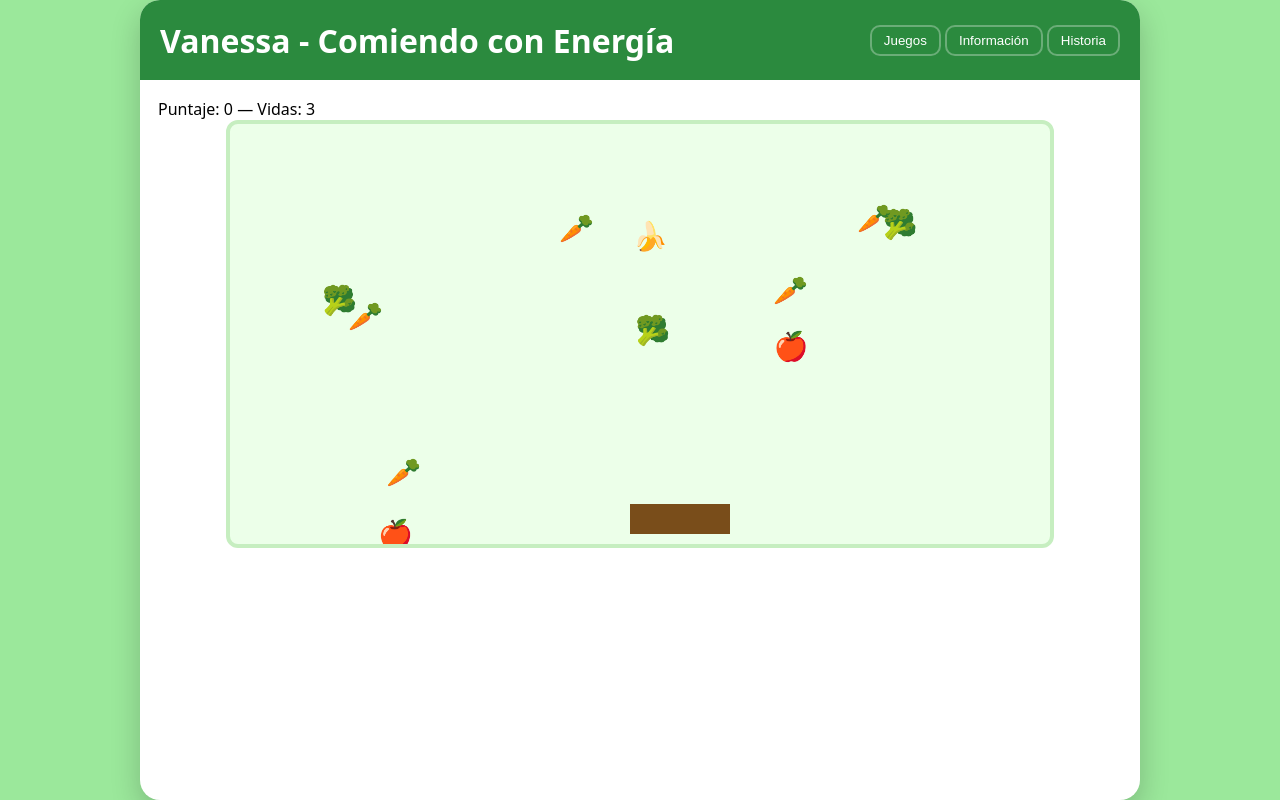
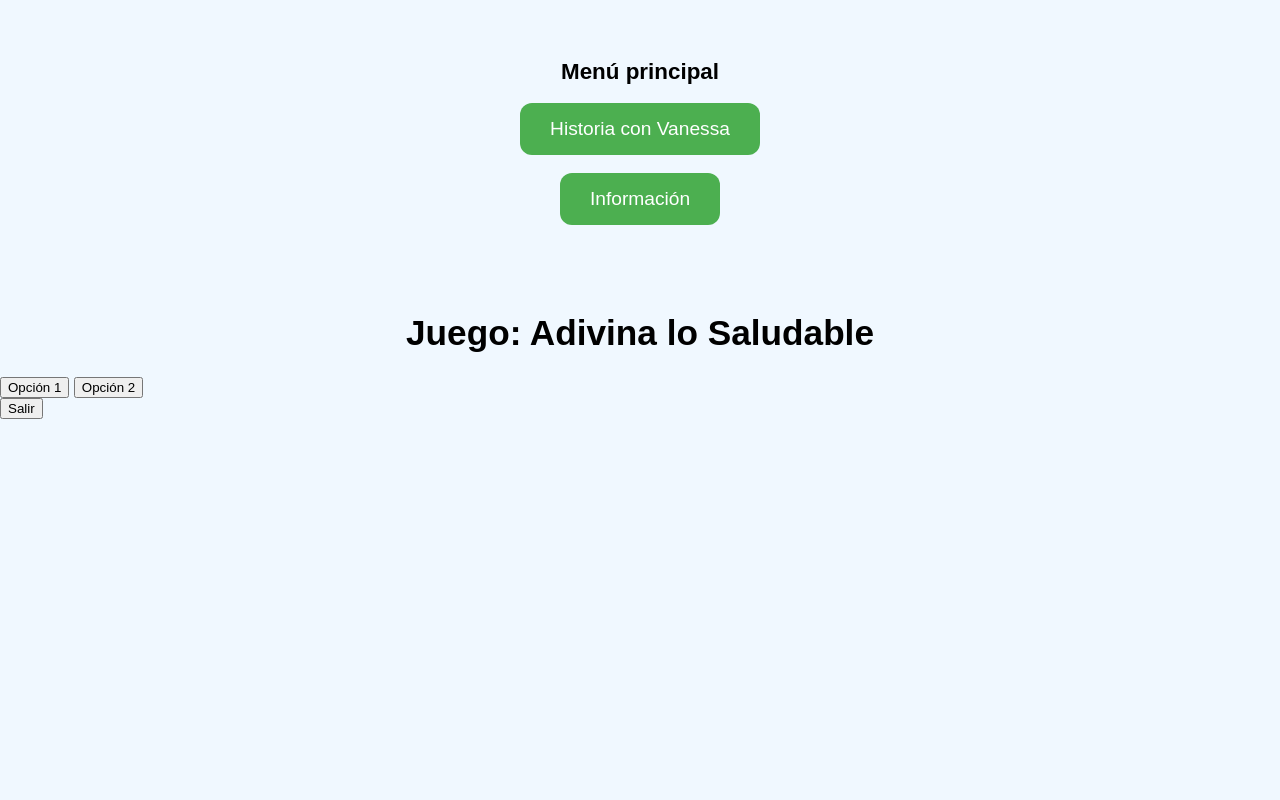
Before and after one commit to robertoKarloMoralesRamon/vanessa-novela-interactiva, a plain HTML site: page index.html in a window 1280 px wide. Both pictures are taken after a click on the button "Iniciar". Drawn offline with Linux system fonts and the light colour scheme.

Commit message:
Update index.html

```diff
--- a/index.html
+++ b/index.html
@@ -1,245 +1,214 @@
-<!-- index.html COMPLETAMENTE REPARADO Y FUNCIONAL -->
-<!doctype html>
+<!DOCTYPE html>
 <html lang="es">
 <head>
-  <meta charset="utf-8" />
-  <meta name="viewport" content="width=device-width,initial-scale=1" />
-  <title>Vanessa - Novela Interactiva</title>
-  <style>
-    :root{
-      --green:#9be89b;
-      --orange:#ff8c2b;
-      --card-bg: rgba(255,255,255,0.9);
-      --accent:#2b8a3e;
-      --ui-radius:14px;
-      font-family: 'Cooper Black','Arial Black',Impact,sans-serif;
-    }
-    *{box-sizing:border-box;margin:0;padding:0}
-    body{background:var(--green);height:100vh;display:flex;align-items:center;justify-content:center;font-family:system-ui}
+<meta charset="UTF-8">
+<title>Alimentación Saludable - Mentes Brillantes</title>
+<meta name="viewport" content="width=device-width, initial-scale=1.0">
+<style>
+ body { font-family: Arial, sans-serif; background: #f0f8ff; margin:0; padding:0; }
+ h1 { font-size: 2.2rem; text-align:center; margin-top:30px; }
+ h2 { font-size: 1.4rem; }
+ #inicio { text-align:center; padding:40px; }
+ .btn { padding:15px 30px; background:#4caf50; color:#fff; border:none; border-radius:12px; font-size:1.2rem; cursor:pointer; }
+ #menu { display:none; text-align:center; padding:40px; }
+ #dialogoSection { display:none; padding:20px; text-align:center; }
+ #dialogoImg { width:280px; }
+ #globo { max-width:80%; margin:20px auto; padding:20px; background:white; border-radius:20px; font-size:1.3rem; line-height:1.4; }
+ #info { display:none; padding:25px; font-size:1.2rem; }
+</style>
+</head>
+<body>
 
-    /* Pantalla Inicio */
-    #startScreen{width:100%;height:100vh;display:flex;flex-direction:column;align-items:center;justify-content:center}
-    #startButton{background:var(--orange);color:white;padding:24px 40px;font-size:32px;border:none;border-radius:20px;cursor:pointer;box-shadow:0 8px 18px rgba(0,0,0,0.25)}
+<!-- PANTALLA INICIO -->
+<section id="inicio">
+  <h1>Alimentación saludable<br>Mentes Brillantes</h1>
+  <h3>Aplicación interactiva</h3>
+  <button class="btn" onclick="mostrarMenu()">Iniciar</button>
+</section>
 
-    /* App */
-    #appShell{display:none;width:100%;max-width:1000px;height:100vh;background:white;border-radius:20px;overflow:hidden;box-shadow:0 12px 30px rgba(0,0,0,0.2)}
-    header{background:var(--accent);color:white;height:80px;display:flex;align-items:center;justify-content:space-between;padding:0 20px}
-    nav button{background:transparent;border:2px solid rgba(255,255,255,0.3);color:white;padding:6px 12px;border-radius:10px;cursor:pointer}
+<!-- MENU PRINCIPAL -->
+<section id="menu">
+  <h2>Menú principal</h2>
+  <button class="btn" onclick="iniciarDialogos()">Historia con Vanessa</button><br><br>
+  <button class="btn" onclick="mostrarInfo()">Información</button><br><br>
+</section>
 
-    main{padding:18px;height:calc(100vh - 80px);overflow:auto}
-    .screen{display:none}
-    .active{display:block}
+<!-- DIALOGOS -->
+<section id="dialogoSection">
+  <img id="dialogoImg" src="feliz.png">
+  <div id="globo"></div>
+  <button class="btn" onclick="siguienteDialogo()">Siguiente</button>
+  <br><br>
+  <button class="btn" onclick="volverMenu()">Volver al menú</button>
+</section>
 
-    /* Juego */
-    #game-canvas{background:#ecffe9;border-radius:12px;border:4px solid #c6eec0;margin:auto;display:block}
+<!-- INFORMACIÓN -->
+<section id="info"></section>
 
-    /* Info */
-    .info-card{background:var(--card-bg);padding:18px;border-radius:12px;box-shadow:0 6px 18px rgba(0,0,0,0.06)}
+<script>
+// ---------------------
+//     DIALOGOS
+// ---------------------
 
-    /* Historia */
-    .story-wrap{display:flex;flex-direction:column;align-items:center;gap:12px}
-    .char-img{width:260px;height:260px;object-fit:contain;border-radius:18px;border:6px solid #fff;background:transparent}
-    .balloon{max-width:760px;background:white;border-radius:18px;padding:16px;font-size:18px;box-shadow:0 8px 18px rgba(0,0,0,0.1)}
-    .controls{display:flex;gap:8px}
-    .btn{padding:10px 14px;border-radius:10px;border:none;background:var(--accent);color:white;cursor:pointer}
-  </style>
-</head>
+const dialogosVanessa = [
+ { emocion:"feliz", texto:"¡Hola, hola, hola a todos! ¡Qué alegría ver tantas caritas por aquí! Yo soy Vanessa, su amiga aventurera del mundo de la comida saludable."},
+ { emocion:"determinada", texto:"Y hoy… ¡les voy a contar algo súper importante que puede cambiar su vida para siempre! ¿Quieren saberlo? ¡Eso quería escuchar!"},
+ { emocion:"neutra", texto:"A ver… muchos creen que comer saludable es solo verduras. ¡Pues no! Es mucho más que eso."},
+ { emocion:"determinada", texto:"Es como darle a tu cuerpo el mejor combustible para ser la mejor versión de ti mismo."},
+ { emocion:"feliz", texto:"Imaginen que su cuerpo es un carro de carreras: poderoso, brillante y veloz."},
+ { emocion:"triste", texto:"¿Qué pasaría si le ponemos gasolina chafa? El carro falla, se apaga o no avanza."},
+ { emocion:"feliz", texto:"Pero con gasolina buena… ¡fiuuum! ¡Corre increíble! Igual ustedes cuando comen bien."},
+ { emocion:"feliz", texto:"Tienen energía, piensan mejor, corren más y son más felices."},
+ { emocion:"feliz", texto:"Ahora les presentaré a los héroes de la alimentación saludable"},
+ { emocion:"determinada", texto:"Frutas: vitaminas. Verduras: fuerza. Agua: poder mágico."},
+ { emocion:"determinada", texto:"Cereales: energía. Proteínas: músculos fuertes."},
+ { emocion:"feliz", texto:"Cuando comes todo eso, tu cuerpo dice: ‘¡Gracias! Hoy me siento increíble’."},
+ { emocion:"enojada", texto:"Pero cuidado: la comida chatarra no ayuda mucho."},
+ { emocion:"neutra", texto:"No digo que nunca la comas, pero no diario."},
+ { emocion:"feliz", texto:"Yo también he comido papitas… o diez. Ups."},
+ { emocion:"triste", texto:"Pero si la comemos diario, el cuerpo se siente lento y triste."},
+ { emocion:"determinada", texto:"Aquí van consejos poderosos:"},
+ { emocion:"feliz", texto:"Toma más agua que refresco."},
+ { emocion:"feliz", texto:"Lleva una fruta en tu mochila."},
+ { emocion:"feliz", texto:"Come colores: rojo, verde, naranja, amarillo."},
+ { emocion:"determinada", texto:"Muévete: corre, baila, camina… ¡lo que quieras!"},
+ { emocion:"neutra", texto:"Duerme rico y suficiente."},
+ { emocion:"feliz", texto:"Tu cuerpo es único, especial y maravilloso."},
+ { emocion:"neutra", texto:"Cada comida saludable es un acto de amor propio."},
+ { emocion:"determinada", texto:"Pueden ser fuertes, inteligentes y creativos."},
+ { emocion:"feliz", texto:"Yo creo en ustedes."},
+ { emocion:"feliz", texto:"Gracias por escucharme. ¡Coman rico y vivan con energía!"}
+];
 
-<body>
-  <!-- Pantalla Inicio -->
-  <div id="startScreen">
-    <button id="startButton">Iniciar</button>
-  </div>
+let indice = 0;
+const imgElement = document.getElementById("dialogoImg");
+const globo = document.getElementById("globo");
 
-  <!-- App -->
-  <div id="appShell">
-    <header>
-      <h1>Vanessa - Comiendo con Energía</h1>
-      <nav>
-        <button data-screen="game">Juegos</button>
-        <button data-screen="info">Información</button>
-        <button data-screen="story">Historia</button>
-      </nav>
-    </header>
+function mostrarMenu(){
+ document.getElementById("inicio").style.display = "none";
+ document.getElementById("menu").style.display = "block";
+}
 
-    <main>
-      <!-- Juego -->
-      <section id="game" class="screen">
-        <div class="score-board">
-          Puntaje: <span id="score">0</span> — Vidas: <span id="lives">3</span>
-        </div>
-        <canvas id="game-canvas" width="820" height="420"></canvas>
-      </section>
+function iniciarDialogos(){
+ indice = 0;
+ document.getElementById("menu").style.display = "none";
+ document.getElementById("dialogoSection").style.display = "block";
+ mostrarDialogo();
+}
 
-      <!-- Información -->
-      <section id="info" class="screen">
-        <div class="info-card">
-          <h2>¿Por qué comer saludable?</h2>
-          <p>Comer alimentos variados le da energía a tu cuerpo para aprender y jugar.</p>
-        </div>
-      </section>
+function mostrarDialogo(){
+ let d = dialogosVanessa[indice];
+ imgElement.src = d.emocion + ".png"; // Usa solo los PNG existentes
+ globo.innerHTML = "";
+ escribirEfecto(d.texto, globo);
+}
 
-      <!-- Historia -->
-      <section id="story" class="screen">
-        <div class="story-wrap">
-          <img id="charImg" class="char-img" src="assets/vanessa_neutra.png">
-          <div id="balloon" class="balloon">Pulsa Siguiente para comenzar.</div>
-          <div class="controls">
-            <button id="prevBtn" class="btn">Anterior</button>
-            <button id="nextBtn" class="btn">Siguiente</button>
-          </div>
-        </div>
-      </section>
+function siguienteDialogo(){
+ indice++;
+ if(indice >= dialogosVanessa.length){ volverMenu(); return; }
+ mostrarDialogo();
+}
 
-    </main>
+function volverMenu(){
+ document.getElementById("dialogoSection").style.display = "none";
+ document.getElementById("menu").style.display = "block";
+}
+
+// EFECTO DE TEXTO
+function escribirEfecto(texto, elemento){
+ let i = 0;
+ let interval = setInterval(()=>{
+  elemento.innerHTML = texto.slice(0, i);
+  i++;
+  if(i > texto.length){ clearInterval(interval); }
+ }, 25);
+}
+
+// INFORMACIÓN
+const informacionApp = `
+<h1>Información importante</h1>
+<h2>¿Por qué comer saludable?</h2>
+<p>Tu cuerpo necesita combustible de calidad para funcionar bien: energía, concentración, fuerza y buen ánimo.</p>
+<h2>Beneficios</h2>
+<ul>
+<li>Más energía diaria</li>
+<li>Mejor memoria y concentración</li>
+<li>Mejor sueño</li>
+<li>Mejor estado de ánimo</li>
+</ul>
+<h2>Consejos diarios</h2>
+<ul>
+<li>Tomar 6–8 vasos de agua</li>
+<li>Comer frutas y verduras todos los días</li>
+<li>Dormir 8–10 horas</li>
+<li>Hacer 30 minutos de actividad física</li>
+</ul>`;
+
+function mostrarInfo(){
+ document.getElementById("menu").style.display="none";
+ let area = document.getElementById("info");
+ area.style.display = "block";
+ area.innerHTML = informacionApp + '<br><br><button class="btn" onclick="volverInfoMenu()">Volver</button>';
+}
+
+function volverInfoMenu(){
+ document.getElementById("info").style.display="none";
+ document.getElementById("menu").style.display="block";
+}
+</script>
+  <!-- JUEGO SIMPLE AGREGADO -->
+  <div id="game-screen" class="screen hidden">
+    <h1 class="title">Juego: Adivina lo Saludable</h1>
+    <p id="game-question" style="font-size:24px; margin-bottom:20px;"></p>
+    <button class="btn-secondary" onclick="answer(true)">Opción 1</button>
+    <button class="btn-secondary" onclick="answer(false)">Opción 2</button>
+    <br>
+    <button class="btn-exit" onclick="exitGame()">Salir</button>
   </div>
 
 <script>
-/******************************
-  INICIO: BOTÓN FUNCIONAL
-******************************/
-document.addEventListener("DOMContentLoaded", () => {
-  const startBtn = document.getElementById("startButton");
-  const startScreen = document.getElementById("startScreen");
-  const appShell = document.getElementById("appShell");
+let gameIndex = 0;
+const gameData = [
+  { q: "¿Qué es más saludable?", o1: "Manzana", o2: "Dulces", correct: true },
+  { q: "¿Qué es mejor para hidratarte?", o1: "Refresco", o2: "Agua", correct: false },
+  { q: "¿Qué te da más energía real?", o1: "Semillas", o2: "Papas fritas", correct: true }
+];
 
-  startBtn.addEventListener("click", () => {
-    startScreen.style.display = "none";
-    appShell.style.display = "block";
-    showScreen("game");
-  });
-});
-
-/******************************
-  NAVEGACIÓN DE PANTALLAS
-******************************/
-const navButtons = document.querySelectorAll("nav button");
-const screens = document.querySelectorAll('.screen');
-
-function showScreen(id){
-  screens.forEach(s => s.classList.remove('active'));
-  document.getElementById(id).classList.add('active');
+function openGame() {
+  document.getElementById("menu-screen").classList.add("hidden");
+  document.getElementById("game-screen").classList.remove("hidden");
+  gameIndex = 0;
+  loadQuestion();
 }
 
-navButtons.forEach(btn => btn.addEventListener("click", () => showScreen(btn.dataset.screen)));
-
-/******************************
-        JUEGO CANASTA
-******************************/
-const canvas = document.getElementById('game-canvas');
-const ctx = canvas.getContext('2d');
-let scoreEl = document.getElementById('score');
-let livesEl = document.getElementById('lives');
-
-let state = {running:false, score:0, lives:3};
-const basket = {x:400, y:380, w:100, h:30, speed:8};
-let items = [];
-const fruits = ['🍎','🍌','🍇','🥕','🥦'];
-
-function spawnItem(){
-  const emoji = fruits[Math.floor(Math.random()*fruits.length)];
-  items.push({x:Math.random()*760+20, y:-40, vy:2, emoji});
+function loadQuestion() {
+  const q = gameData[gameIndex];
+  document.getElementById("game-question").innerText = q.q;
+  const buttons = document.querySelectorAll('#game-screen button');
+  buttons[0].innerText = q.o1;
+  buttons[1].innerText = q.o2;
 }
 
-function updateGame(){
-  if(!state.running) return;
-  if(Math.random()<0.03) spawnItem();
-
-  items.forEach(it => it.y += it.vy);
-
-  for(let i=items.length-1;i>=0;i--){
-    let it = items[i];
-    if(it.y > canvas.height){
-      items.splice(i,1);
-      state.lives--; livesEl.textContent = state.lives;
-      if(state.lives<=0) return gameOver();
-    }
-    if(it.x > basket.x && it.x < basket.x + basket.w && it.y > basket.y){
-      items.splice(i,1);
-      state.score += 10;
-      scoreEl.textContent = state.score;
-    }
+function answer(option) {
+  const correct = gameData[gameIndex].correct;
+  if (option === correct) {
+    alert("¡Correcto! Muy bien.");
+  } else {
+    alert("Ups, intenta de nuevo.");
   }
-
-  draw();
-  requestAnimationFrame(updateGame);
+  gameIndex++;
+  if (gameIndex >= gameData.length) {
+    alert("¡Terminaste el juego!");
+    exitGame();
+  } else {
+    loadQuestion();
+  }
 }
 
-function draw(){
-  ctx.clearRect(0,0,canvas.width,canvas.height);
-  ctx.font = "28px serif";
-  items.forEach(it => ctx.fillText(it.emoji, it.x, it.y));
-
-  ctx.fillStyle = "#794d1a";
-  ctx.fillRect(basket.x, basket.y, basket.w, basket.h);
+function exitGame() {
+  document.getElementById("game-screen").classList.add("hidden");
+  document.getElementById("menu-screen").classList.remove("hidden");
 }
-
-let keys={};
-window.addEventListener("keydown", e=>{ keys[e.key]=true; });
-window.addEventListener("keyup", e=>{ keys[e.key]=false; });
-
-setInterval(()=>{
-  if(keys['ArrowLeft']) basket.x = Math.max(0, basket.x - basket.speed);
-  if(keys['ArrowRight']) basket.x = Math.min(canvas.width-basket.w, basket.x + basket.speed);
-}, 30);
-
-function gameOver(){
-  state.running=false;
-  alert("Game Over — Puntaje: " + state.score);
-  state.score=0; state.lives=3;
-  items=[];
-  scoreEl.textContent=0;
-  livesEl.textContent=3;
-}
-
-function gameResume(){ state.running=true; updateGame(); }
-showScreen('game'); gameResume();
-
-/******************************
-        HISTORIA VANESSA
-******************************/
-const dialogue=[
-  {emotion:'feliz',text:'¡Hola! Soy Vanessa y hoy aprenderemos a comer con energía.'},
-  {emotion:'feliz',text:'Las frutas dan vitaminas, las verduras fuerza y el agua energía.'},
-  {emotion:'serio',text:'La comida chatarra está bien a veces, pero no todos los días.'},
-  {emotion:'feliz',text:'¡Tú puedes hacer elecciones saludables!'}
-];
-
-const emotionToFile={
-  'neutra':'assets/vanessa_neutra.png',
-  'feliz':'assets/vanessa_feliz.png',
-  'enojada':'assets/vanessa_enojada.png',
-  'triste':'assets/vanessa_triste.png',
-  'determinada':'assets/vanessa_determinada.png'
-};
-
-function mapEmotion(e){
-  if(e.includes('feliz')) return 'feliz';
-  if(e.includes('serio')) return 'determinada';
-  return 'neutra';
-}
-
-let diaIndex=0;
-const charImg = document.getElementById('charImg');
-const balloon = document.getElementById('balloon');
-
-function renderDialog(){
-  const d = dialogue[diaIndex];
-  balloon.textContent = d.text;
-  charImg.src = emotionToFile[ mapEmotion(d.emotion) ];
-}
-
-renderDialog();
-
-document.getElementById('prevBtn').addEventListener('click',()=>{
-  if(diaIndex>0) diaIndex--;
-  renderDialog();
-});
-
-document.getElementById('nextBtn').addEventListener('click',()=>{
-  if(diaIndex<dialogue.length-1) diaIndex++;
-  renderDialog();
-});
 </script>
 
 </body>
```
